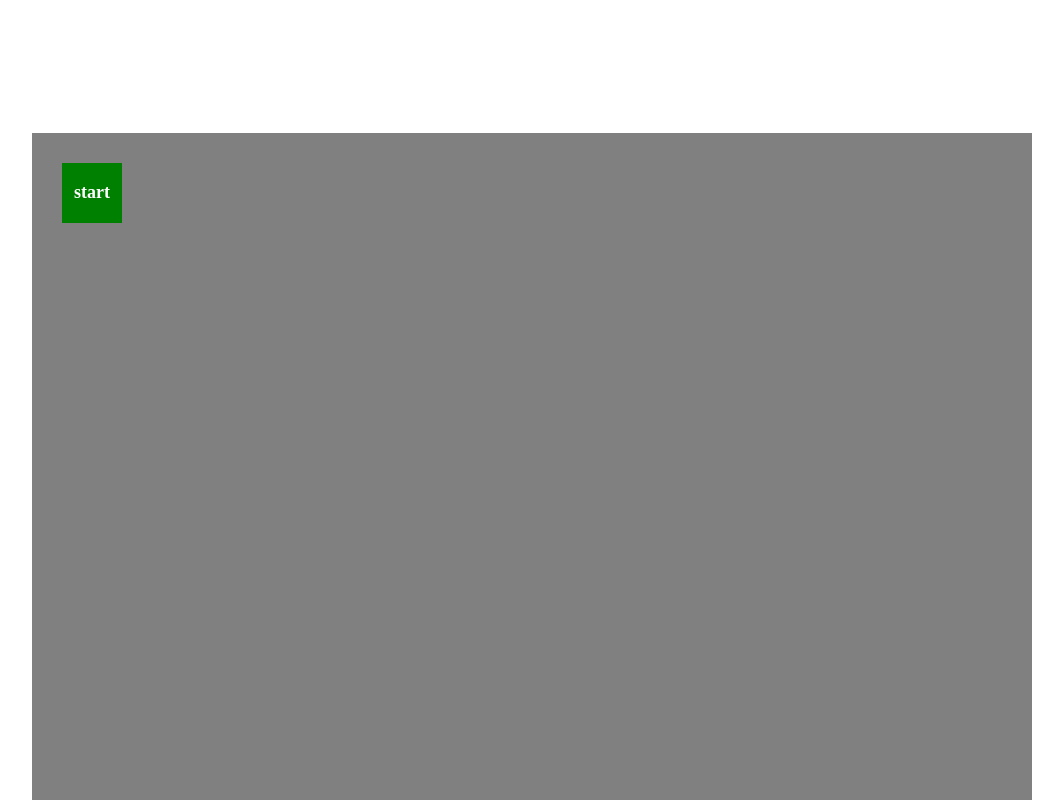
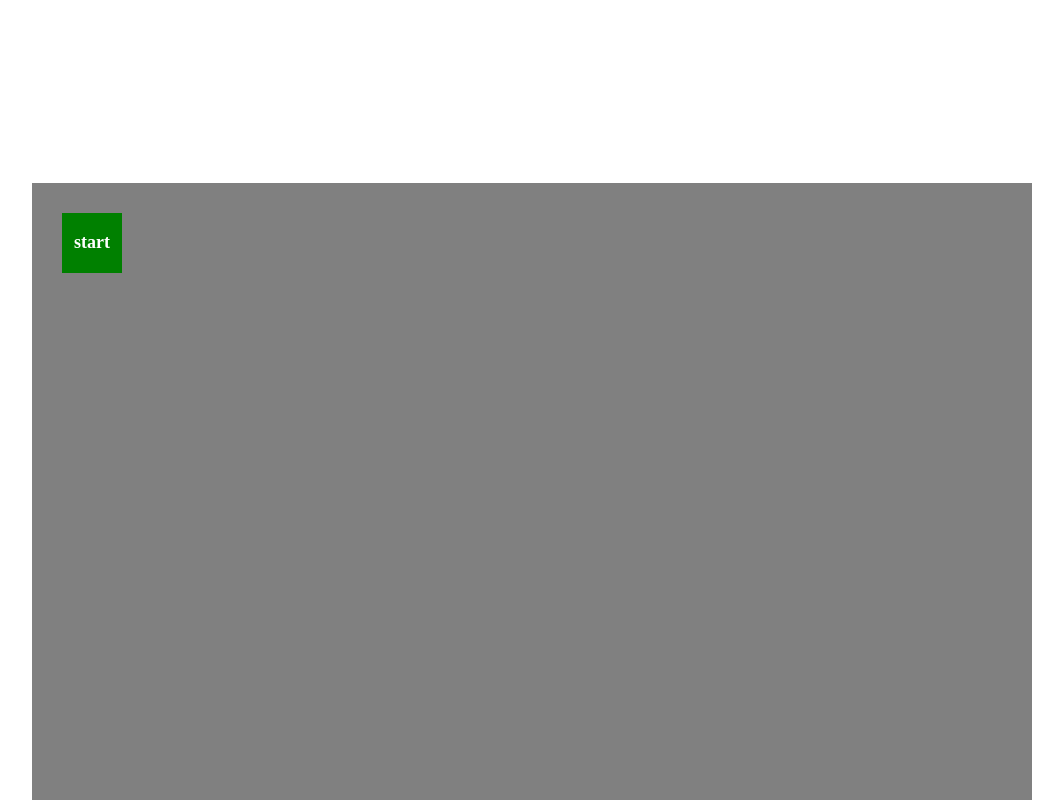
Before and after one commit to LohvynenkoPavlo/lessons, a plain HTML site: page lesson_07/index.html in a window 1280 px wide. Shown: the part 3940-4740 px from the top of the page, without its empty margins (108-1171 px from the left). Drawn offline with Linux system fonts and the light colour scheme.

Commit message:
Add files via upload

```diff
--- a/lesson_07/css/style.css
+++ b/lesson_07/css/style.css
@@ -188,7 +188,9 @@ header {
     line-height: 42px; /* 175% */
 }
 
-
+.game {
+    padding: 50px;
+}
 .game__wrapper {
     width: 1000px;
     background-color: white;
```
